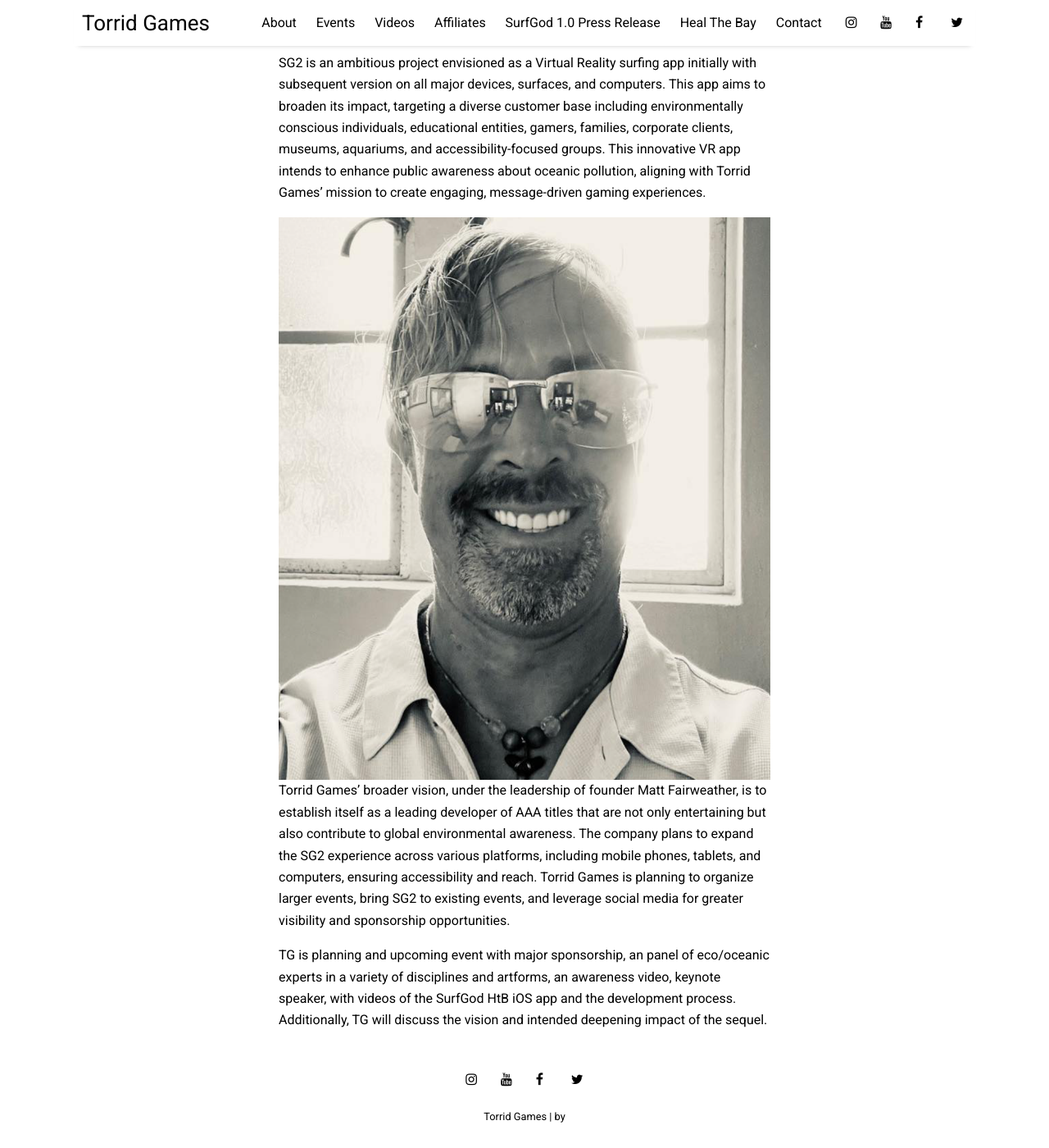
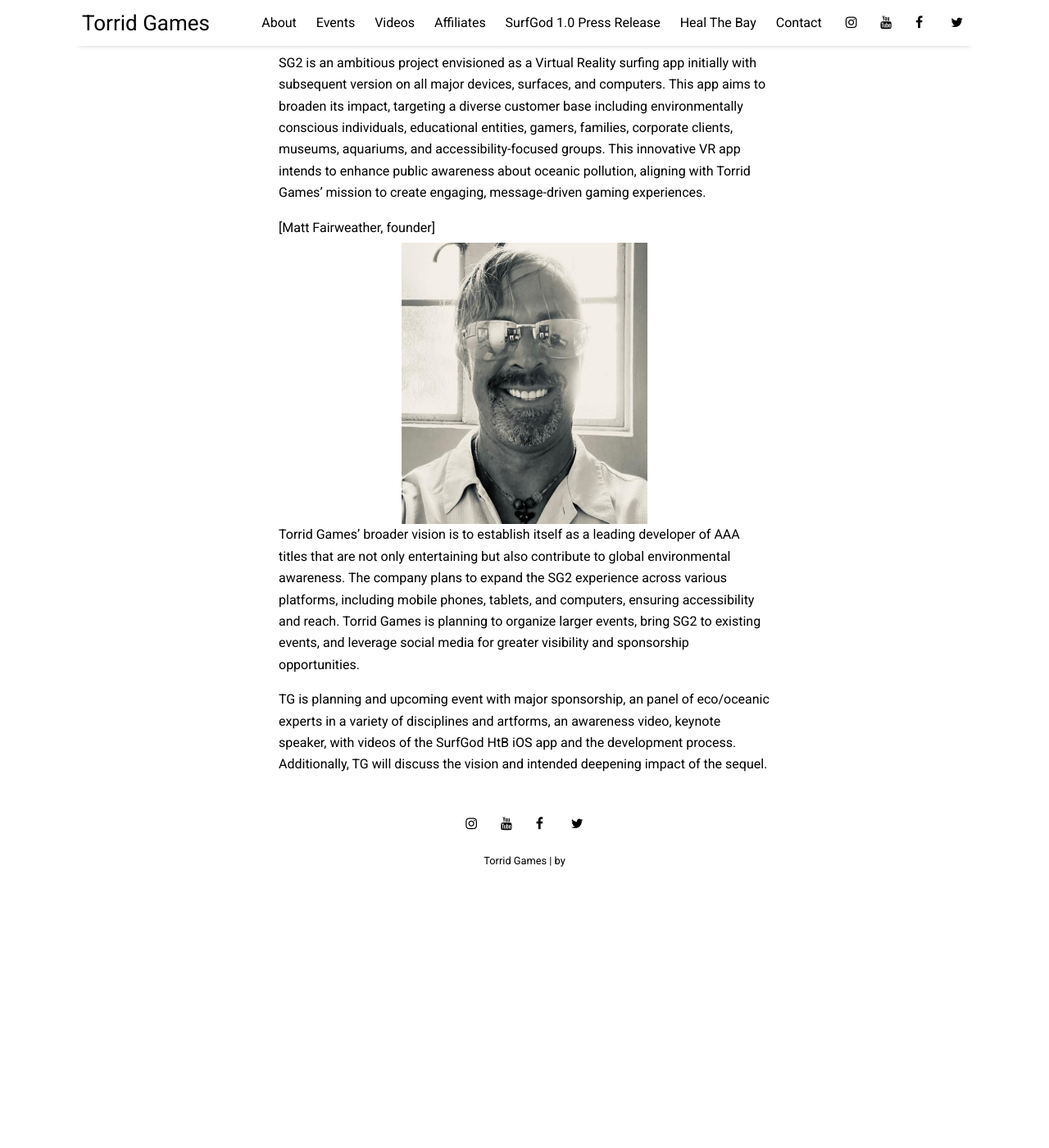
Before and after one commit to torridgames/torridgames.github.io, a Jekyll site: the page built from pages/about.md, in a window 1280 px wide and 1400 px high, scrolled down 513 px. Shown: the whole window at 82% size. Built offline with Jekyll 4.4.1, drawn with Linux system fonts in a browser that asks for light colours; nearby versions of some CDN libraries; after the commit the page ends 1601 px from its top, so only the background shows below that.

Commit message:
Update about.md

```diff
--- a/pages/about.md
+++ b/pages/about.md
@@ -12,7 +12,7 @@ A VR/AR sequel, SurfGod 2 (SG2), was submitted to the NSF for a large scale gran
 
 SG2 is an ambitious project envisioned as a Virtual Reality surfing app initially with subsequent version on all major devices, surfaces, and computers. This app aims to broaden its impact, targeting a diverse customer base including environmentally conscious individuals, educational entities, gamers, families, corporate clients, museums, aquariums, and accessibility-focused groups. This innovative VR app intends to enhance public awareness about oceanic pollution, aligning with Torrid Games' mission to create engaging, message-driven gaming experiences.
 
-<img src="assets/img/MF.png"/>
-Torrid Games' broader vision, under the leadership of founder Matt Fairweather, is to establish itself as a leading developer of AAA titles that are not only entertaining but also contribute to global environmental awareness. The company plans to expand the SG2 experience across various platforms, including mobile phones, tablets, and computers, ensuring accessibility and reach. Torrid Games is planning to organize larger events, bring SG2 to existing events, and leverage social media for greater visibility and sponsorship opportunities.
+[Matt Fairweather, founder]<img src="assets/img/MF.png" style="width: 50%; height: 50%;">
+Torrid Games' broader vision is to establish itself as a leading developer of AAA titles that are not only entertaining but also contribute to global environmental awareness. The company plans to expand the SG2 experience across various platforms, including mobile phones, tablets, and computers, ensuring accessibility and reach. Torrid Games is planning to organize larger events, bring SG2 to existing events, and leverage social media for greater visibility and sponsorship opportunities.
 
 TG is planning and upcoming event with major sponsorship, an panel of eco/oceanic experts in a variety of disciplines and artforms, an awareness video, keynote speaker, with videos of the SurfGod HtB iOS app and the development process.  Additionally, TG will discuss the vision and intended deepening impact of the sequel.
```
